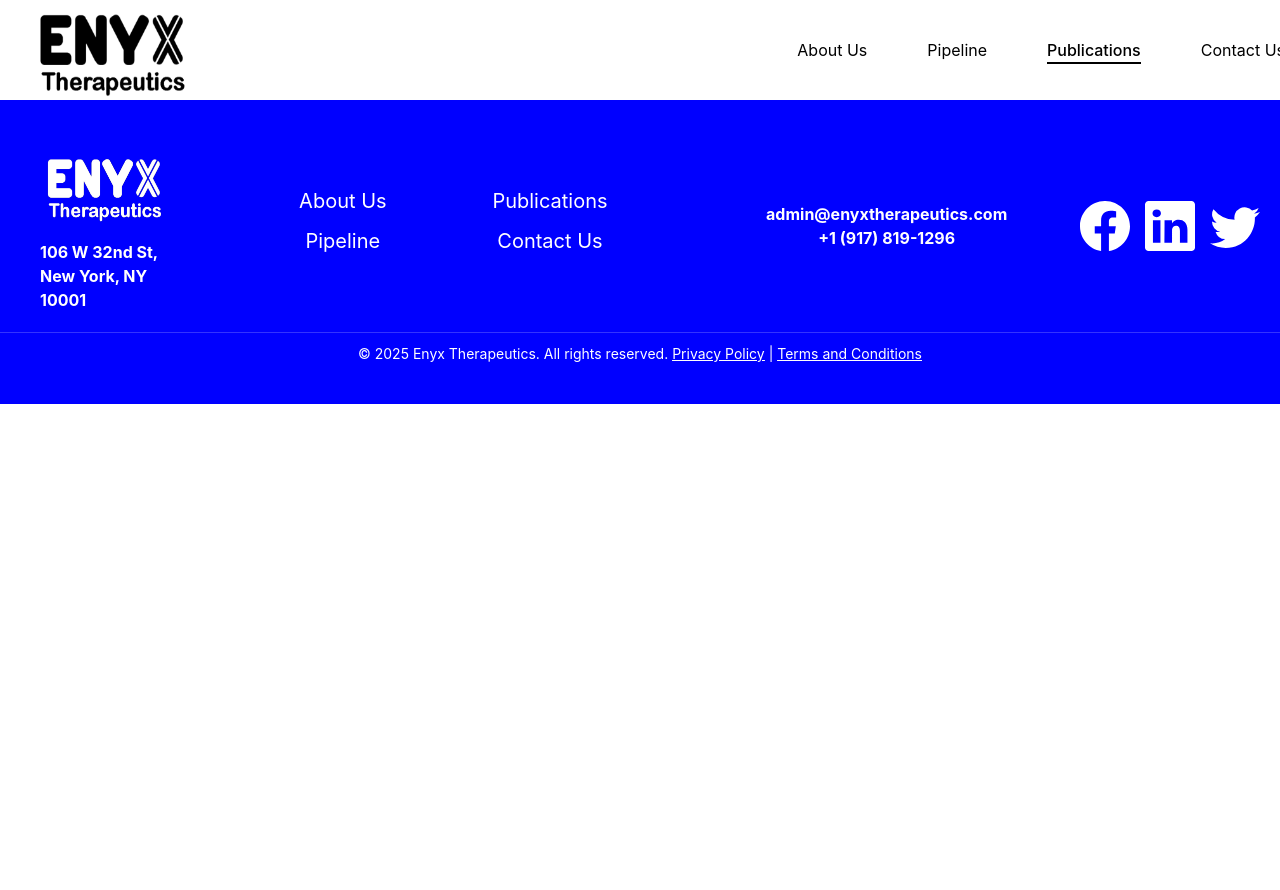
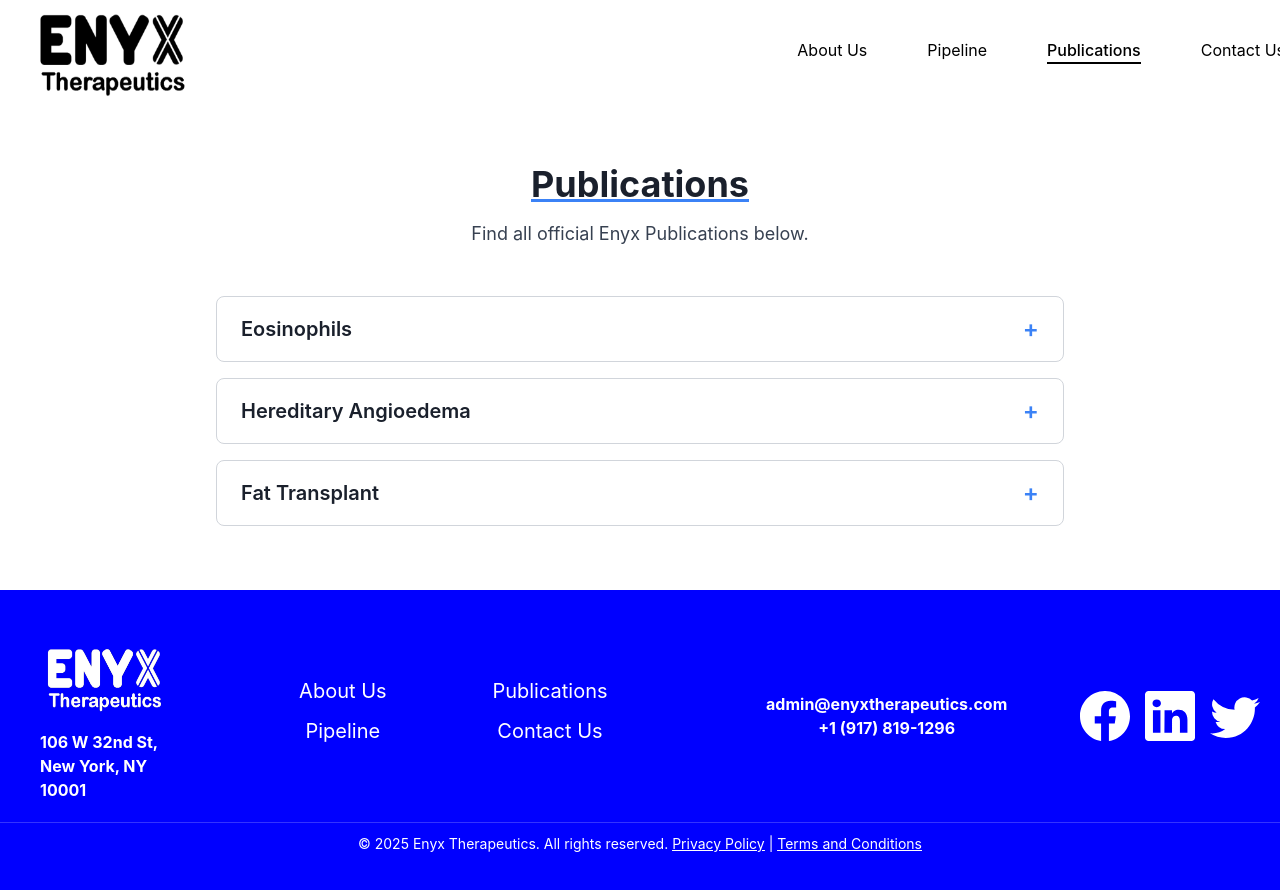
Before and after one commit to AdamSultan107/enyx, a React (Create React App) app: page /publications in a window 1280 px wide. Shown: the top 890 px of the page. Before the commit the page ends 800 px from the top, so only its background shows below. Built offline with nearby package versions, Linux system fonts and the light colour scheme.

Commit message:
Foundation for Publications created

```diff
--- a/src/pages/Publications.jsx
+++ b/src/pages/Publications.jsx
@@ -1,9 +1,84 @@
-import React from 'react';
+import React, { useState } from 'react';
+
+
+const publicationsData = [
+    {
+      category: "Eosinophils",
+      articles: [
+        { title: "Understanding Eosinophilic Disorders", link: "#" },
+        { title: "Latest Research on Eosinophils", link: "#" },
+      ],
+    },
+    {
+      category: "Hereditary Angioedema",
+      articles: [
+        { title: "Advancements in Hereditary Angioedema", link: "#" },
+        { title: "New Gene Therapy Solutions", link: "#" },
+      ],
+    },
+    {
+      category: "Fat Transplant",
+      articles: [
+        { title: "Innovations in Fat Transplant Procedures", link: "#" },
+        { title: "Case Study: Fat Transplant in Regenerative Medicine", link: "#" },
+      ],
+    },
+  ];
 
 const Publications = () => {
+    const [openIndex, setOpenIndex] = useState(null);
+
+    const toggleAccordion = (index) => {
+        setOpenIndex(openIndex === index ? null : index);
+    };
+
     return (
-    <div>
+<div className="max-w-4xl mx-auto px-6 py-16">
+      {/* Header */}
+      <section className="text-center mb-12">
+        <h1 className="text-4xl font-bold mb-4 underline decoration-blue-500">
+          Publications
+        </h1>
+        <p className="text-lg text-gray-700">
+          Find all official Enyx Publications below.
+        </p>
+      </section>
 
+      {/* Research Categories */}
+      <div className="space-y-4">
+        {publicationsData.map((item, index) => (
+          <div key={index} className="border border-gray-300 rounded-lg">
+            {/* Accordion Header */}
+            <button
+              onClick={() => toggleAccordion(index)}
+              className="flex justify-between items-center w-full px-6 py-4 text-left text-xl font-semibold"
+            >
+              {item.category}
+              <span className="text-blue-500 text-2xl">
+                {openIndex === index ? "−" : "+"}
+              </span>
+            </button>
+
+            {/* Accordion Content */}
+            {openIndex === index && (
+              <div className="px-6 pb-4 bg-gray-100">
+                <ul className="list-disc pl-5 space-y-2">
+                  {item.articles.map((article, i) => (
+                    <li key={i}>
+                      <a
+                        href={article.link}
+                        className="text-blue-600 text-lg hover:underline"
+                      >
+                        {article.title}
+                      </a>
+                    </li>
+                  ))}
+                </ul>
+              </div>
+            )}
+          </div>
+        ))}
+      </div>
     </div>
   );
 };
```
